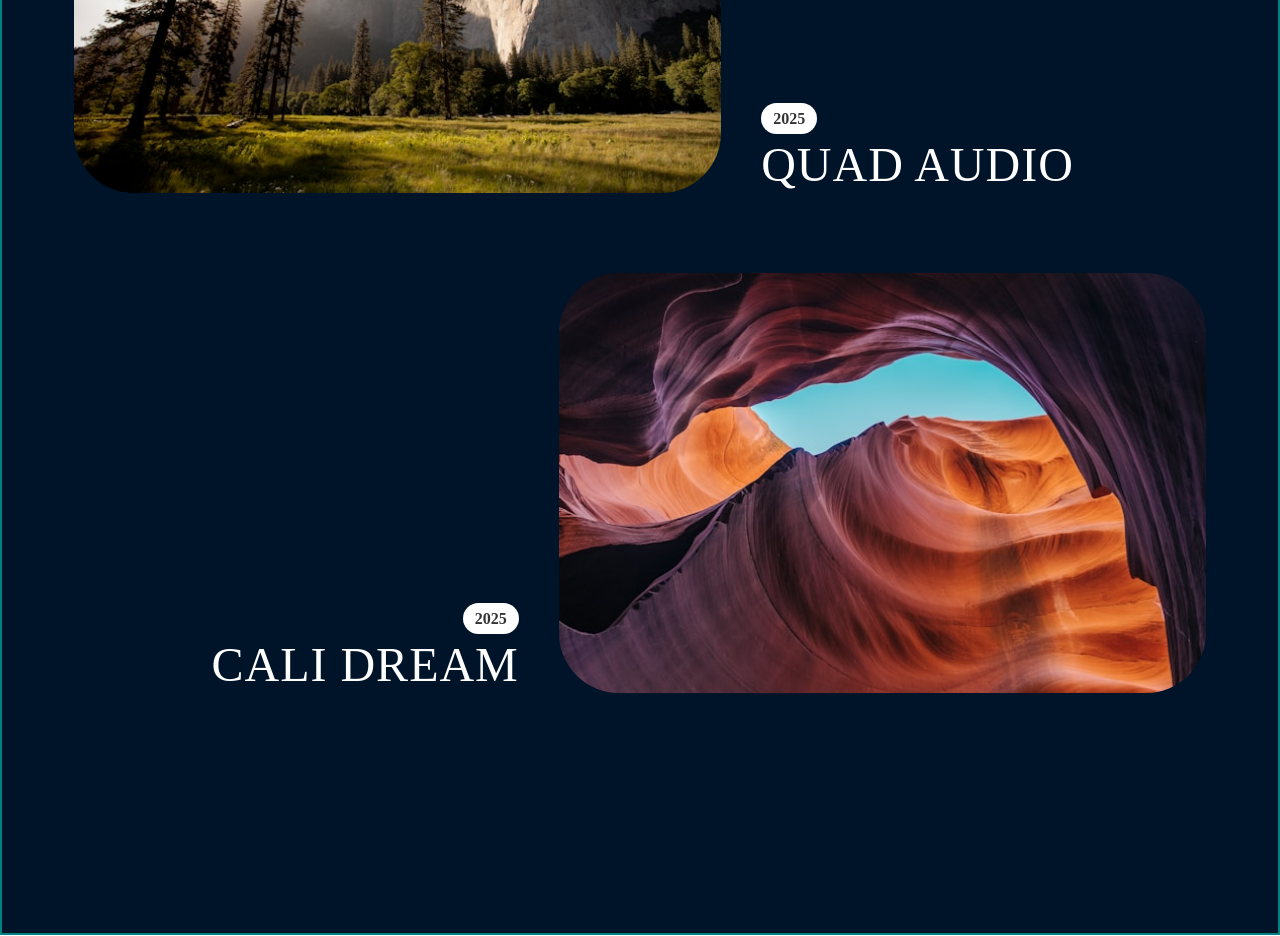
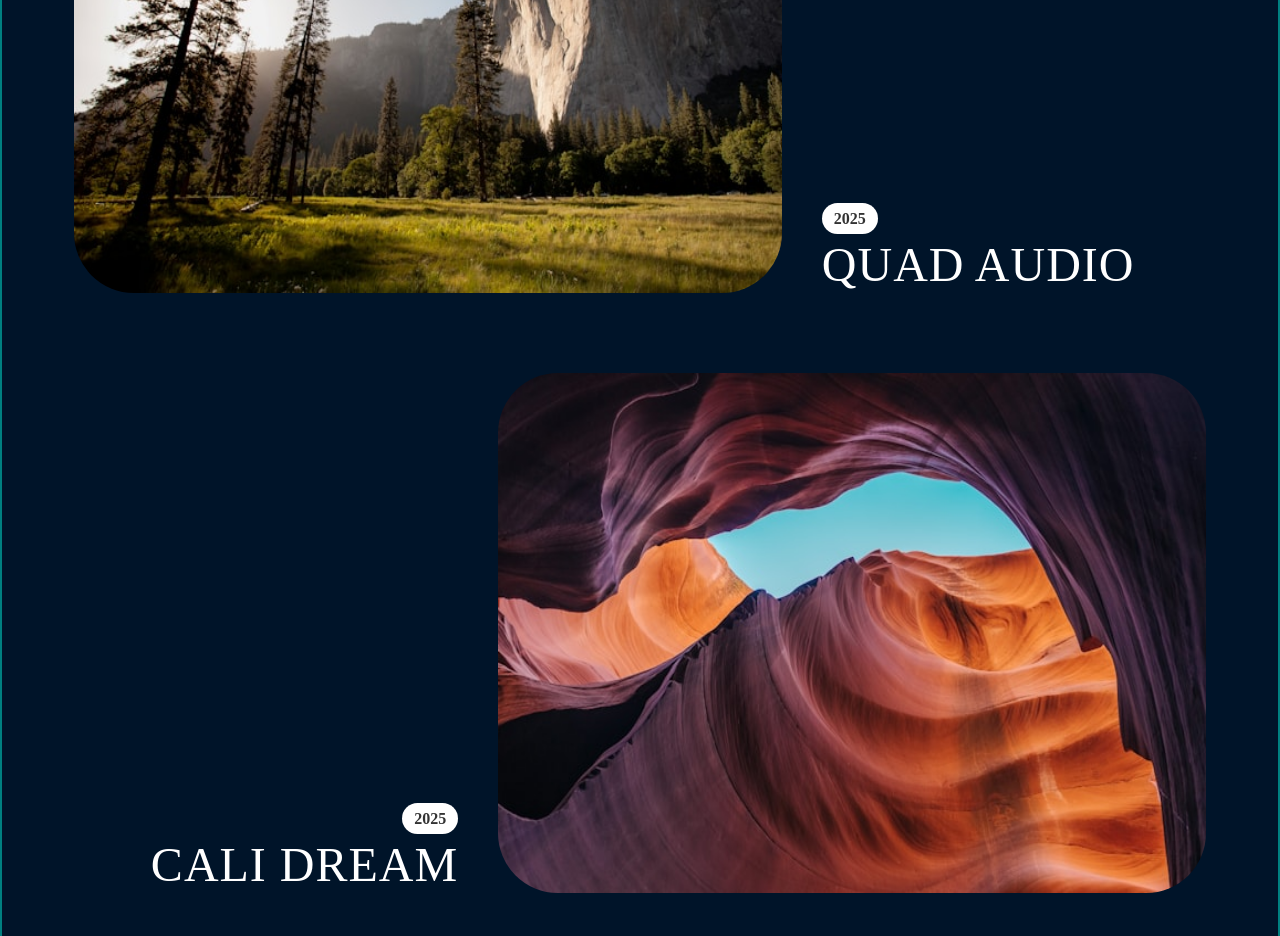
Before and after one commit to yejiseo0725/Yeji_Portfolio-2025, a plain HTML site: page index.html in a window 1280 px wide. Shown: the part 3540-4476 px from the top of the page. Drawn offline with nearby package versions, Linux system fonts and the light colour scheme; a web font is replaced by a local one.

Commit message:
li a 이미지 사이즈 조정

```diff
--- a/css/style.css
+++ b/css/style.css
@@ -114,7 +114,7 @@ header .gnb ul li:last-child a:hover {
   display: block;
 }
 .visual h1 span strong img {
-  width: 240px;
+  width: 200px;
   height: 100px;
   object-fit: cover;
   border-radius: 60px;
@@ -351,8 +351,8 @@ ul.workList li a {
 }
 
 ul.workList li .img-box {
-  width: 60%;
-  height: 500px;
+  width: 65%;
+  height: 600px;
   object-fit: cover;
   padding: 40px;
   box-sizing: border-box;
@@ -375,7 +375,7 @@ ul.workList li .img-box a:hover img {
 }
 
 ul.workList li .text-box {
-  width: 40%;
+  width: 35%;
   padding-bottom: 40px;
   box-sizing: border-box;
 }
@@ -410,7 +410,7 @@ ul.workList li .text-box a em {
 }
 
 ul.workList li .text-box a p {
-  font-weight: 400;
+  font-weight: 300;
   font-size: 3rem;
   color: var(--font-color-w);
   letter-spacing: 1px;
```
